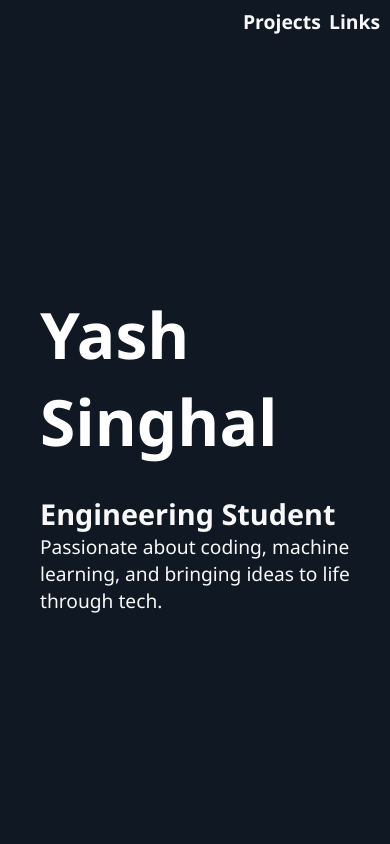
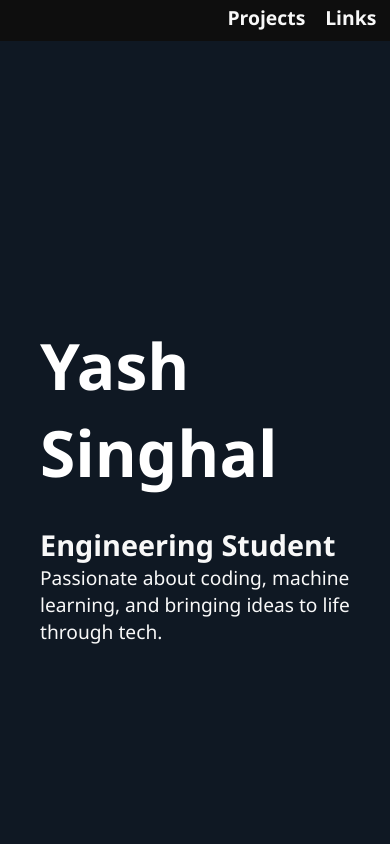
Before and after one commit to 24yash/me, a plain HTML site: page index.html in a window 390 px wide. Shown: the top 844 px of the page. Drawn offline with nearby package versions, Linux system fonts and the light colour scheme.

Commit message:
small screen navbar bg color changed

```diff
--- a/style.css
+++ b/style.css
@@ -9,16 +9,19 @@ body {
 .nav-links {
   text-align: right;
   position: absolute;
-  width: 98%;
-  /* padding-right: 20px;  */
+  width: 100%;
+  /* padding-right: 20px; */
   z-index: 2;
+  /* background-color: #0e0e0e;
+  padding-bottom: 1%; */
 }
 
 .nav-links ul {
   list-style: none;
   margin: 0;
-  margin-top: 2%;
+  margin-top: 1%;
   /* margin-right: 2%; */
+  padding-right: 2%;
   padding: 0;
 }
 
@@ -33,8 +36,38 @@ body {
   /* color: #333; */
   color: #f8f8f8;
   font-weight: bold;
+  padding-right: 3%;
 }
-@media (max-width: 600px) {
+
+nav a {
+  color: #333; /* Change this to whatever color you want */
+  text-decoration: none; /* Removes the underline */
+  transition: color 0.3s ease; /* Makes the color change smoothly */
+}
+
+nav a:hover {
+  color: #666; /* Change this to whatever color you want when hovering */
+}
+
+nav a.active {
+  color: #000; /* Change this to whatever color you want for the active link */
+  font-weight: bold; /* Makes the active link bold */
+}
+
+/* Media Query for Small Screens (Mobile) */
+@media only screen and (max-width: 768px) {
+  /* .name {
+    margin: 0;
+  } */
+  .nav-links {
+    text-align: right;
+    background-color: #0e0e0e; /* Change this to the color you want */
+    padding-bottom: 10px;
+  }
+  .nav-links li {
+    margin: 2px;
+    font-size: 1.1em;
+  }
   .nav-links a {
     font-size: 1.1em;
   }
@@ -104,44 +137,6 @@ section h2 {
   color: #333;
 }
 
-nav a {
-  color: #333; /* Change this to whatever color you want */
-  text-decoration: none; /* Removes the underline */
-  /* margin: 0 10px; */
-  transition: color 0.3s ease; /* Makes the color change smoothly */
-}
-
-nav a:hover {
-  color: #666; /* Change this to whatever color you want when hovering */
-}
-
-nav a.active {
-  color: #000; /* Change this to whatever color you want for the active link */
-  font-weight: bold; /* Makes the active link bold */
-}
-
-/* Media Query for Small Screens (Mobile) */
-@media only screen and (max-width: 768px) {
-  /* .nav-links {
-    text-align: center;
-  } */
-  .name {
-    margin: 0;
-  }
-  .nav-links {
-    text-align: right;
-  }
-  /* .nav-links ul {
-      margin: 0;
-      padding: 0;
-  } */
-  .nav-links li {
-    margin: 2px;
-    font-size: 1.1em;
-    /* padding: 10px 1px;  */
-  }
-}
-
 .project-images {
   display: flex;
   justify-content: space-between;
```
